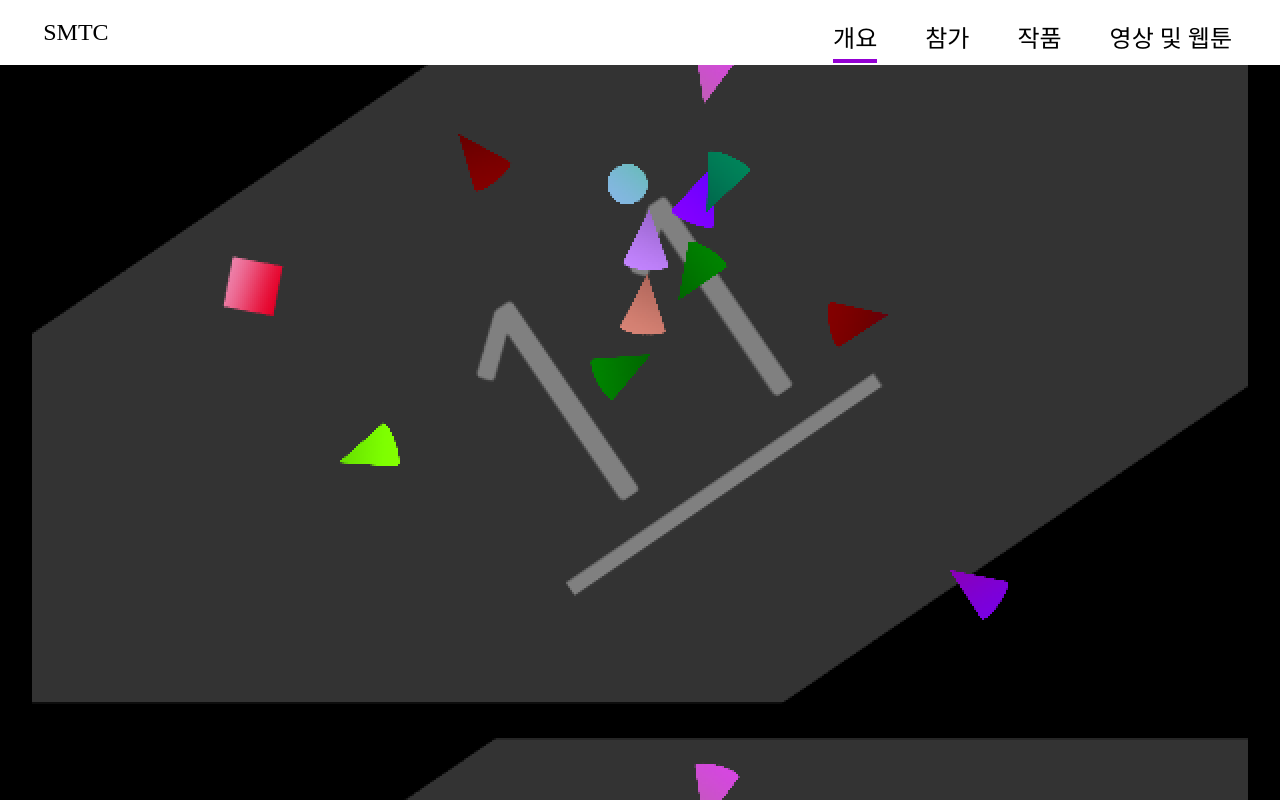
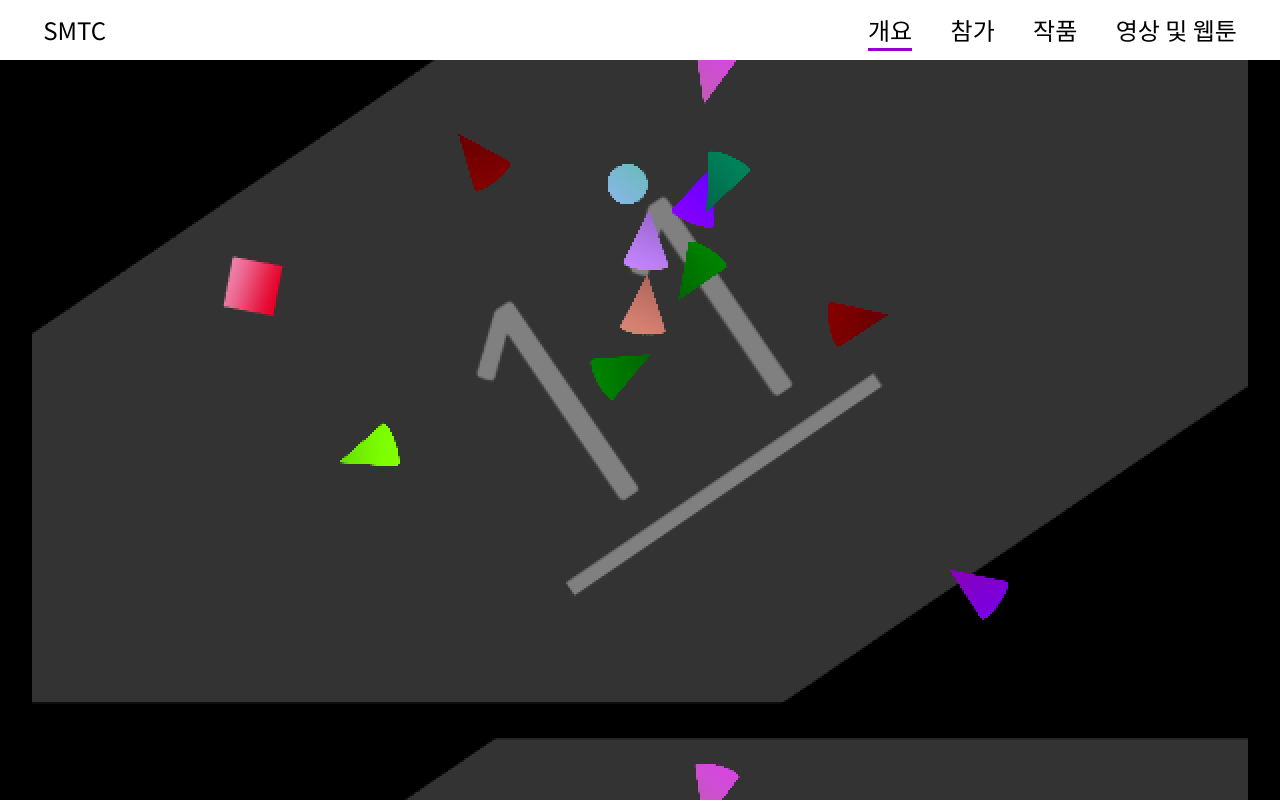
Before and after one commit to gnlow/SMTC, a Vue app: page / in a window 1280 px wide. Built offline with nearby package versions, Linux system fonts and the light colour scheme.

Commit message:
Font를 Noto Sans CJK로 변경

```diff
--- a/src/App.vue
+++ b/src/App.vue
@@ -39,8 +39,9 @@
 </script>
 
 <style lang="scss">
+  @import url('https://fonts.googleapis.com/css?family=Noto+Sans+KR&display=swap&subset=korean');
   #app {
-    /* font-family: 'Avenir', Helvetica, Arial, sans-serif; */
+    font-family: 'Noto Sans KR', sans-serif;
     -webkit-font-smoothing: antialiased;
     -moz-osx-font-smoothing: grayscale;
     text-align: center;
@@ -56,7 +57,7 @@
   }
   #title {
     display: inline-block;
-    margin: 0.8em 0.8em;
+    margin: 0.5em 0.8em;
     float: left;
   }
   nav {
--- a/src/components/NavBar.vue
+++ b/src/components/NavBar.vue
@@ -36,10 +36,10 @@
   }
   li {
     display: inline-block;
-    margin: 0.8em 1em;
+    margin: 0.5em 0.8em;
     float: left;
 
-    height: 1em;
+    height: 1.5em;
   }
   hr {
     height: 0.15em;
@@ -47,7 +47,7 @@
     margin: 0;
     background: darkviolet;
     border: none;
-    top: 0.2em;
+    top: 0.03em;
     position: relative;
   }
   li:enabled {
```
